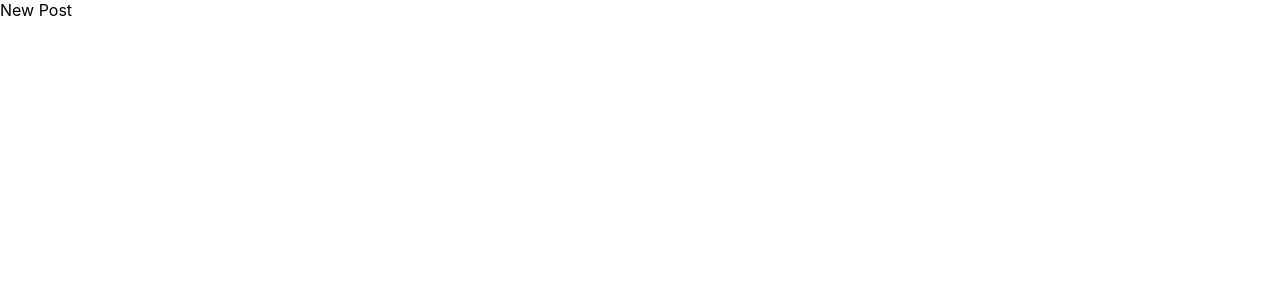
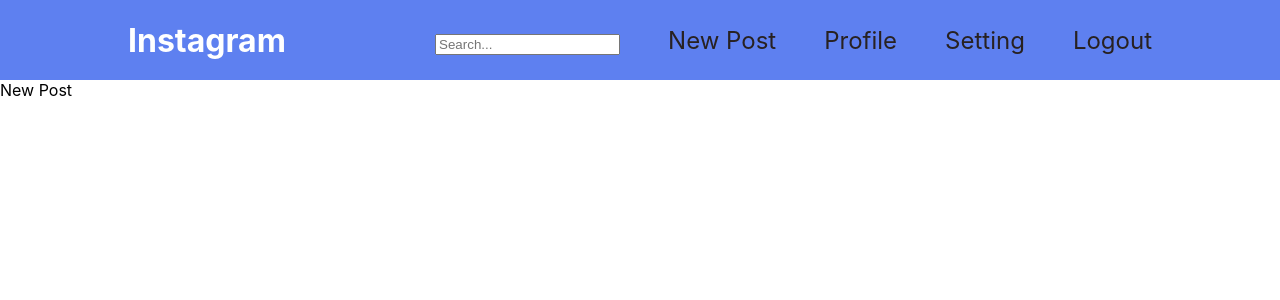
Before and after one commit to Adonis2115/react_instagram, a React (Create React App) app: page / in a window 1280 px wide. Shown: the top 300 px of the page. Built offline with nearby package versions, Linux system fonts and the light colour scheme.

Commit message:
added links and navigation to pages layouts

```diff
--- a/src/App.js
+++ b/src/App.js
@@ -1,14 +1,20 @@
 // import Layout from "./components/layout/Layout";
-import { BrowserRouter, Routes, Route } from 'react-router-dom';
- import NewPost from './pages/NewPost';
-//  import Profile from './pages/Profile';
-//  import Setting from './pages/Setting';
+import { Routes, Route } from "react-router-dom";
+import NewPost from "./pages/NewPost";
+import Profile from "./pages/Profile";
+import Setting from "./pages/Setting";
+import Navigation from "./components/layout/Navbar";
 
 function App() {
   return (
+    <div>
+      <Navigation />
     <Routes>
       <Route path="/" element={<NewPost />} />
+      <Route path="/profile" element={<Profile />} />
+      <Route path="/setting" element={<Setting />} />
     </Routes>
+    </div>
   );
 }
 
--- a/src/components/layout/Navbar.js
+++ b/src/components/layout/Navbar.js
@@ -1,4 +1,5 @@
 import classes from "./Navbar.module.css";
+import { Link } from "react-router-dom";
 
 function Navigation() {
   return (
@@ -9,10 +10,18 @@
           <li>
             <input type="text" placeholder="Search..." />
           </li>
-          <li>New Post</li>
-          <li>Profile</li>
-          <li>Setting</li>
-          <li>Logout</li>
+          <li>
+            <Link to="/">New Post</Link>
+          </li>
+          <li>
+            <Link to="/profile">Profile</Link>
+          </li>
+          <li>
+            <Link to="/setting">Setting</Link>
+          </li>
+          <li>
+            <Link to="/logout">Logout</Link>
+          </li>
         </ul>
       </nav>
     </header>
--- a/src/components/layout/Navbar.module.css
+++ b/src/components/layout/Navbar.module.css
@@ -29,7 +29,7 @@
 .header a {
   text-decoration: none;
   font-size: 1.5rem;
-  color: #fcb8d2;
+  color: #282121;
 }
 
 .header a:hover,
```
